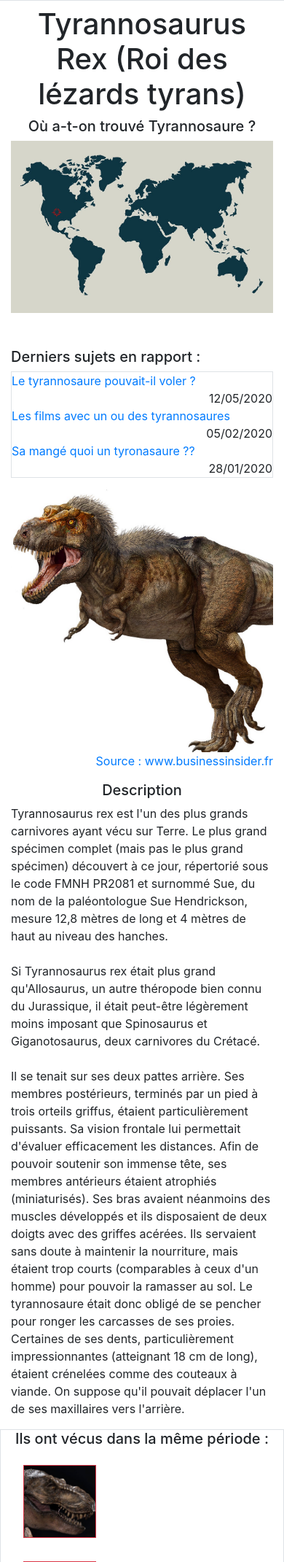
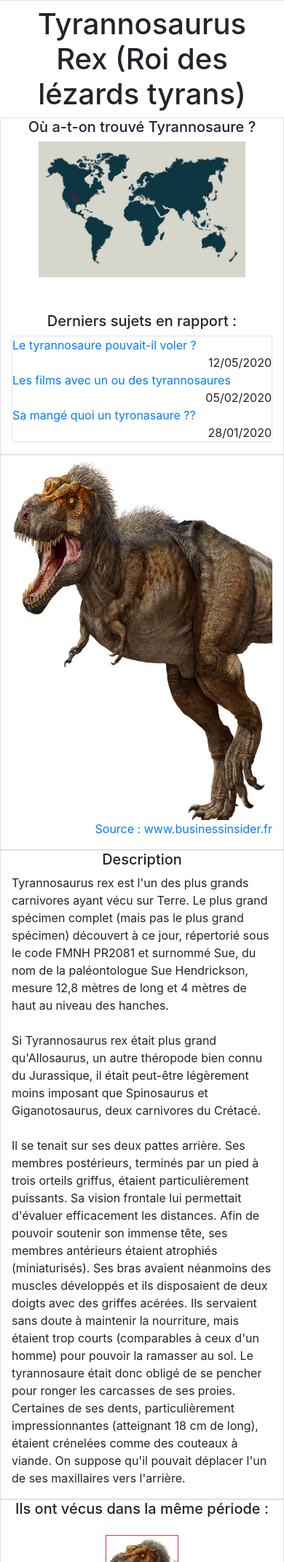
Before and after one commit to FabienMarti/projet-TP, a PHP site: page /pageCreature.html in a window 390 px wide. Shown: the part 597-2738 px from the top of the page at 73% size. Run offline with PHP 8.4, Linux system fonts and the light colour scheme.

Commit message:
mise a jour responsive

```diff
--- a/assets/css/pageCreature.css
+++ b/assets/css/pageCreature.css
@@ -7,3 +7,11 @@
 #recentPostList li:nth-child(even){
     text-align: right;
 }
+.imgDiv{
+    height: 500px;
+    overflow: hidden;
+}
+.mapDiv{
+    height: 186px;
+    overflow: hidden;
+}
--- a/pageCreature.html
+++ b/pageCreature.html
@@ -4,8 +4,9 @@
     <head>
         <meta charset="UTF-8" />
         <meta name="viewport" content="width=device-width, initial-scale=1, shrink-to-fit=no">
+
+        <link href="assets/css/bootstrap/bootstrap.css" rel="stylesheet" type="text/css" />
         <link href="assets/css/pageCreature.css" rel="stylesheet" type="text/css" />
-        <link href="assets/css/bootstrap/bootstrap.css" rel="stylesheet" type="text/css" />
         <link href="assets/css/header.css" rel="stylesheet" type="text/css" />
         <title>Tyrannosaurus</title>
     </head>
@@ -30,7 +31,6 @@
                     <input class="form-control col-8" type="search" placeholder="Rechercher" aria-label="Search">
                     <button class="btn btn-secondary col-4" type="submit">Rechercher</button>
                 </form>
-
             </nav>
             <nav aria-label="breadcrumb" id="arianaRope" class="row">
                 <ol class="breadcrumb">
@@ -45,9 +45,9 @@
             <div class="container-fluid">
                 <h1 class="text-center">Tyrannosaurus Rex (Roi des lézards tyrans)</h1>
                 <div class="row">
-                    <div class="col-md-2">
+                    <div class="col-md-2 text-center border">
                         <p class="h5 text-center">Où a-t-on trouvé Tyrannosaure ?</p>
-                        <img src="assets/img/LocalTyrannosaurus.png" style="width: 100%" />
+                        <img src="assets/img/LocalTyrannosaurus.png" class="img-fluid mapDiv" />
                         <p class="h5 mt-5">Derniers sujets en rapport :</p>
                         <ul class="border" id="recentPostList">
                             <li><a href="#">Le tyrannosaure pouvait-il voler ?</a></li>
@@ -58,12 +58,15 @@
                             <li>28/01/2020</li>
                         </ul>
                     </div>
-                    <figure class="col-md-4">
-                        <img class="mw-100" src="assets/img/Tyrannosaurus2.png" />
-                        <figcaption class="text-right"><a href="https://www.businessinsider.fr/us/what-paleontologists-got-wrong-about-tyrannosaurus-rex-2019-3">Source : www.businessinsider.fr</a>
-                        </figcaption>
-                    </figure>
-                    <div class="col-md-5">
+                    <div class="col-md-4 border">
+                        <figure class="text-center">
+                            <img class="img-fluid imgDiv" src="assets/img/Tyrannosaurus2.png" />
+                            <figcaption class="text-right">
+                                <a href="https://www.businessinsider.fr/us/what-paleontologists-got-wrong-about-tyrannosaurus-rex-2019-3">Source : www.businessinsider.fr</a>
+                            </figcaption>
+                        </figure>
+                    </div>
+                    <div class="col-md-5 border m-auto">
                         <p class="h5 text-center">Description</p>
                         <p>Tyrannosaurus rex est l'un des plus grands carnivores ayant vécu sur Terre. Le plus grand spécimen complet (mais pas le plus grand spécimen) découvert à ce jour, répertorié
                             sous le code FMNH PR2081 et
@@ -80,9 +83,8 @@
                             crénelées comme des couteaux à
                             viande. On suppose qu'il pouvait déplacer l'un de ses maxillaires vers l'arrière.</p>
                     </div>
-                    <div class="col-md-1 ml-md-auto border">
+                    <div class="col-md-1 text-center border">
                         <p class="h5 text-center">Ils ont vécus dans la même période :</p>
-                        <div><img src="assets/img/RexHead.png" style="width:100px; height:100px;" class="m-3 border border-danger" /></div>
                         <div><img src="assets/img/RexHead.png" style="width:100px; height:100px;" class="m-3 border border-danger" /></div>
                         <div><img src="assets/img/RexHead.png" style="width:100px; height:100px;" class="m-3 border border-danger" /></div>
                         <div><img src="assets/img/RexHead.png" style="width:100px; height:100px;" class="m-3 border border-danger" /></div>
```
Also changed, not shown: assets/img/RexHead.png, assets/img/Tyrannosaurus2.png.
